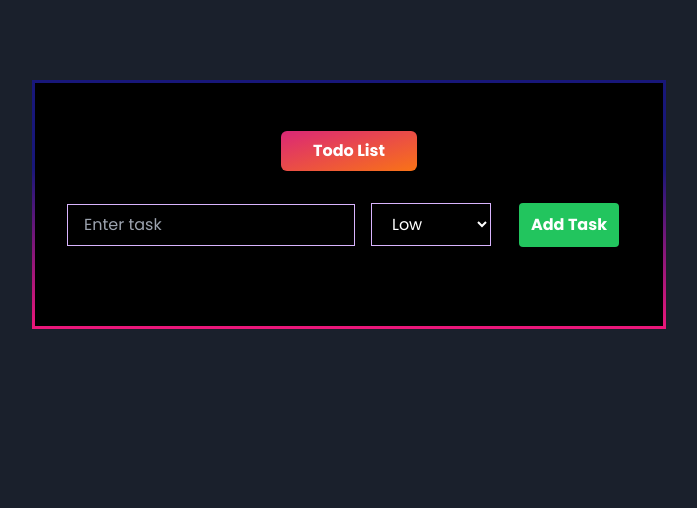
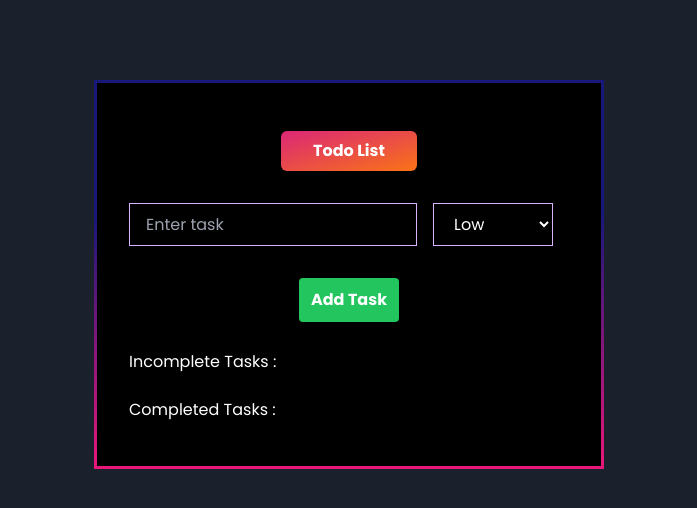
Before and after one commit to mehedihasananik/Todo-App-With-React, a React (Vite) app: page / in a window 1280 px wide. Shown: the top 508 px of the page, without its empty margins (291-988 px from the left). Built offline with nearby package versions, Linux system fonts and the light colour scheme.

Commit message:
task saving local storage

```diff
--- a/src/components/TodoForm/TodoForm.jsx
+++ b/src/components/TodoForm/TodoForm.jsx
@@ -14,30 +14,34 @@ const TodoForm = ({ addTodo }) => {
   };
 
   return (
-    <div>
+    <div className="flex justify-center">
       <form onSubmit={handleSubmit} className="w-full mb-4">
+        <div className="flex">
           <input
             type="text"
             value={task}
             placeholder="Enter task"
-          className="outline-none bg-transparent border border-purple-300 px-4 py-2 mt-4 mb-8 w-72 text-white"
+            className="outline-none bg-transparent border border-purple-300 px-4 py-2 mt-4 mb-8 w-full md:w-72 text-white"
             onChange={(e) => setTask(e.target.value)}
           />
           <select
             value={priority}
             onChange={(e) => setPriority(e.target.value)}
-          className=" bg-black text-white outline-none border border-purple-300 px-4 py-2 mt-4 mb-8 w-25 mx-4"
+            className=" bg-black text-white outline-none border border-purple-300 px-4 py-2 mt-4 mb-8 md:w-25 mx-4"
           >
             <option value="low">Low</option>
             <option value="medium">Medium</option>
             <option value="high">High</option>
           </select>
+        </div>
+        <div className="flex justify-center">
           <button
             type="submit"
             className="bg-green-500 text-white font-bold py-2.5 px-3  mx-3 rounded cursor-pointer"
           >
             Add Task
           </button>
+        </div>
       </form>
     </div>
   );
--- a/src/components/TodoManager/TodoManager.jsx
+++ b/src/components/TodoManager/TodoManager.jsx
@@ -7,24 +7,22 @@ const TodoManager = () => {
   const [todos, setTodos] = useState([]);
   const [tasksAdded, setTasksAdded] = useState(false);
 
+  useEffect(() => {
+    const storedTodos = JSON.parse(localStorage.getItem("todos")) || [];
+    if (storedTodos.length > 0) {
+      setTodos(storedTodos);
+    }
+  }, []);
+
+  useEffect(() => {
+    localStorage.setItem("todos", JSON.stringify(todos));
+  }, [todos]);
+
   const priorityColors = {
     low: "blue",
     medium: "yellow",
     high: "red",
   };
-  useEffect(() => {
-    // Load todos from local storage when component mounts
-    const storedTodos = localStorage.getItem("todos");
-    if (storedTodos) {
-      setTodos(JSON.parse(storedTodos));
-      setTasksAdded(true); // Set tasksAdded to true when todos are loaded
-    }
-  }, []);
-
-  useEffect(() => {
-    // Save todos to local storage whenever todos state changes
-    localStorage.setItem("todos", JSON.stringify(todos));
-  }, [todos]);
 
   const addTodo = (todo) => {
     const newTodo = {
@@ -32,6 +30,7 @@ const TodoManager = () => {
       task: todo.task,
       priority: todo.priority,
       completed: false,
+      inCompleted: true,
       isEditing: false,
     };
     setTodos([...todos, newTodo]);
@@ -43,29 +42,26 @@ const TodoManager = () => {
   };
 
   const toggleTodo = (id) => {
-    setTodos(
-      todos.map((todo) =>
+    const updatedTodos = todos.map((todo) =>
       todo.id === id ? { ...todo, completed: !todo.completed } : todo
-      )
     );
+    setTodos(updatedTodos);
   };
 
   const editTodo = (id) => {
-    setTodos(
-      todos.map((todo) =>
+    const updatedTodos = todos.map((todo) =>
       todo.id === id
         ? { ...todo, isEditing: !todo.isEditing }
         : { ...todo, isEditing: false }
-      )
     );
+    setTodos(updatedTodos);
   };
 
   const editTask = (task, id, priority) => {
-    setTodos(
-      todos.map((todo) =>
+    const updatedTodos = todos.map((todo) =>
       todo.id === id ? { ...todo, task, priority, isEditing: false } : todo
-      )
     );
+    setTodos(updatedTodos);
   };
 
   const completedTodos = todos.filter((todo) => todo.completed);
@@ -79,7 +75,7 @@ const TodoManager = () => {
         </button>
       </div>
       <TodoForm addTodo={addTodo} />
-      {tasksAdded && incompleteTodos.length > 0 && (
+
       <div>
         <h2 className="text-white py-3">Incomplete Tasks :</h2>
         {incompleteTodos.map((todo) => (
@@ -94,8 +90,7 @@ const TodoManager = () => {
           />
         ))}
       </div>
-      )}
-      {completedTodos.length > 0 && (
+
       <div>
         <h2 className="text-white py-3">Completed Tasks :</h2>
         {completedTodos.map((todo) => (
@@ -109,7 +104,6 @@ const TodoManager = () => {
           />
         ))}
       </div>
-      )}
     </div>
   );
 };
```
Lines whose indentation alone changed are shown as unchanged.
